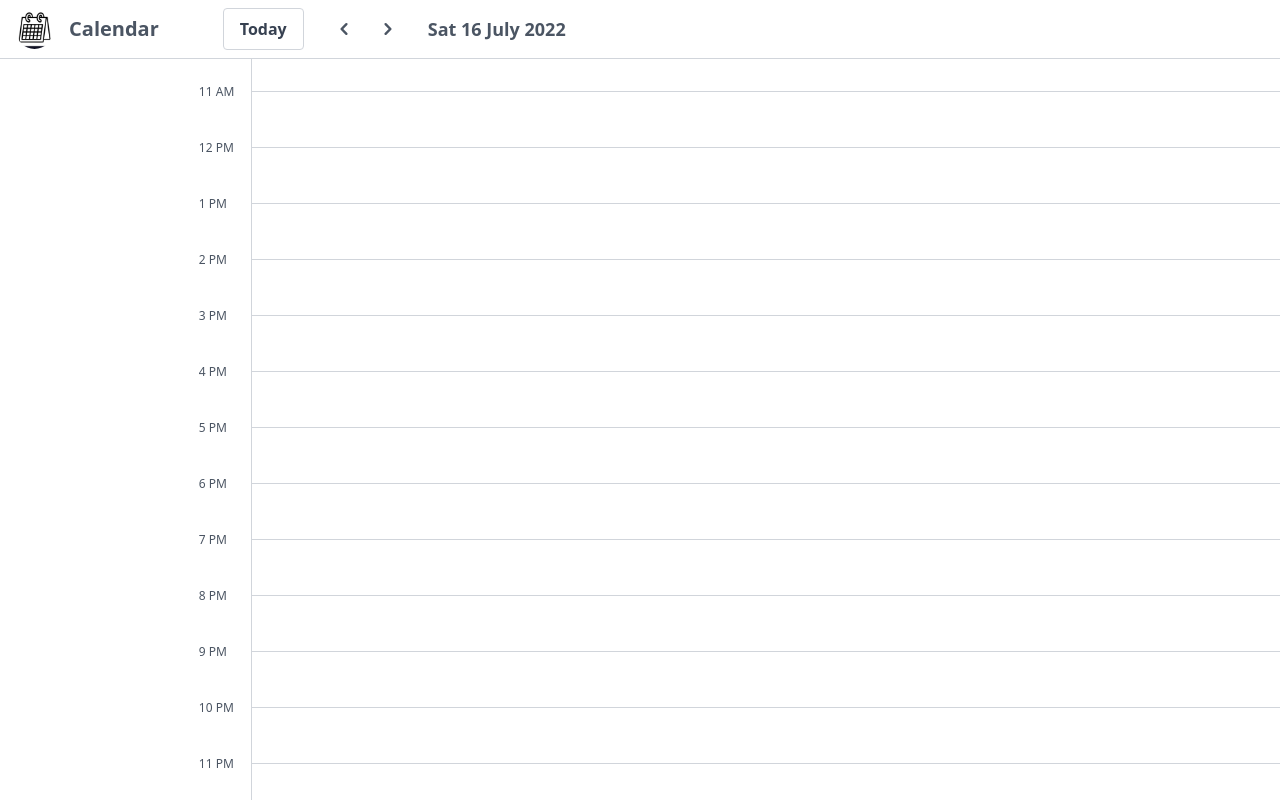
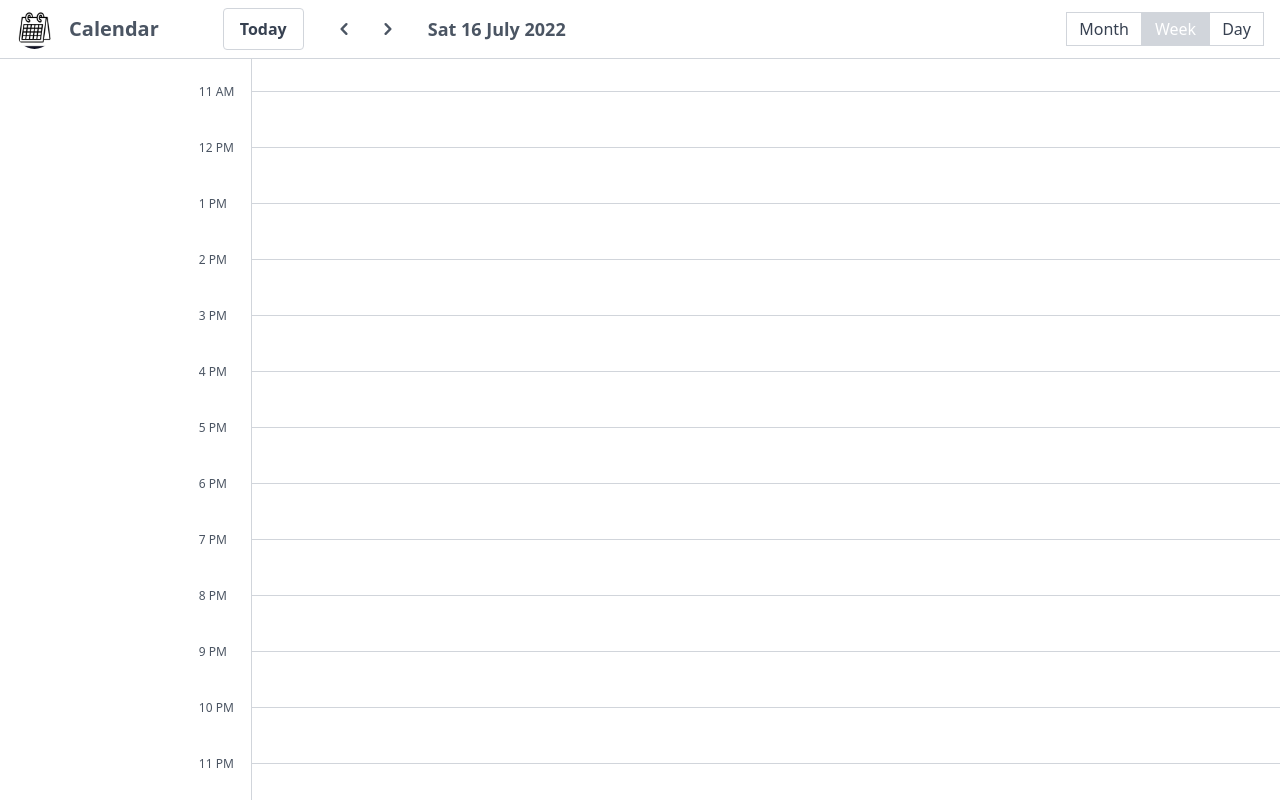
Before and after one commit to gouthamrangarajan/reactjs, a Next.js app in the folder full-calendar-events/: page /day in a window 1280 px wide. Built offline with nearby package versions, Linux system fonts and the light colour scheme.

Commit message:
Nav changes

```diff
--- a/full-calendar-events/components/Day/Nav.tsx
+++ b/full-calendar-events/components/Day/Nav.tsx
@@ -2,18 +2,20 @@ import React from 'react'
 import useCalendar from '../../hooks/useCalendar'
 import { ChevronLeftIcon, ChevronRightIcon } from "@heroicons/react/solid"
 import { getDayOfWeek } from '../../util';
+import TodayBtn from '../TodayBtn';
+import RouteBtns from '../RouteBtns';
 
 function Nav() {
-    let { today, prevDay, nextDay, currYear, monthNames, currMonthIndex, currDayOfTheMonth, dayNames } = useCalendar();
+    let { prevDay, nextDay, currYear, monthNames, currMonthIndex, currDayOfTheMonth, dayNames } = useCalendar();
 
     return (
         <nav className='z-10 bg-white py-2 px-4 sticky top-0 border-b border-gray-300 h-16 flex items-center select-none'>
+            <div className='flex items-center flex-1'>
+
                 <img className="object-contain mr-4 h-10 rounded-full" src="/imgs/logo.png" alt="Logo" />
                 <span className="text-xl font-semibold text-gray-600">Calendar</span>
                 <div className='flex ml-16 space-x-6 items-center'>
-                <button className='appearance-none outline-none bg-white rounded py-2 px-4 transition duration-300 hover:opacity-90
-                                    focus:bg-gray-50 text-gray-700 border border-gray-300 font-semibold'
-                    onClick={today}>Today</button>
+                    <TodayBtn></TodayBtn>
                     <div className='flex space-x-3 items-center'>
                         <button className='appearance-none outline-none bg-white rounded-full p-1 transition duration-300 hover:opacity-90
                                     focus:bg-gray-100 text-gray-600 ' title='Previous Day'
@@ -30,6 +32,10 @@ function Nav() {
                         {getDayOfWeek(dayNames, currDayOfTheMonth, currMonthIndex, currYear)} {currDayOfTheMonth} {monthNames[currMonthIndex]} {currYear}
                     </span>
                 </div>
+            </div>
+            <div className='flex'>
+                <RouteBtns></RouteBtns>
+            </div>
         </nav>
     )
 }
--- a/full-calendar-events/components/Month/Nav.tsx
+++ b/full-calendar-events/components/Month/Nav.tsx
@@ -1,18 +1,19 @@
 import React from 'react'
 import useCalendar from '../../hooks/useCalendar'
 import { ChevronLeftIcon, ChevronRightIcon } from "@heroicons/react/solid"
+import TodayBtn from '../TodayBtn';
+import RouteBtns from '../RouteBtns';
 
 function Nav() {
-    let { today, prevMonth, nextMonth, currYear, monthNames, currMonthIndex } = useCalendar();
+    let { prevMonth, nextMonth, currYear, monthNames, currMonthIndex } = useCalendar();
 
     return (
         <nav className='z-10 bg-white py-2 px-4 sticky top-0 border-b border-gray-300 h-16 flex items-center select-none'>
+            <div className='flex items-center flex-1'>
                 <img className="object-contain mr-4 h-10 rounded-full" src="/imgs/logo.png" alt="Logo" />
                 <span className="text-xl font-semibold text-gray-600">Calendar</span>
                 <div className='flex ml-16 space-x-6 items-center'>
-                <button className='appearance-none outline-none bg-white rounded py-2 px-4 transition duration-300 hover:opacity-90
-                                    focus:bg-gray-50 text-gray-700 border border-gray-300 font-semibold'
-                    onClick={today}>Today</button>
+                    <TodayBtn></TodayBtn>
                     <div className='flex space-x-3 items-center'>
                         <button className='appearance-none outline-none bg-white rounded-full p-1 transition duration-300 hover:opacity-90
                                     focus:bg-gray-100 text-gray-600 ' title='Previous Month'
@@ -27,6 +28,10 @@ function Nav() {
                     </div>
                     <span className='text-gray-600 text-lg font-semibold'>{monthNames[currMonthIndex]} {currYear}</span>
                 </div>
+            </div>
+            <div className='flex items-center'>
+                <RouteBtns></RouteBtns>
+            </div>
         </nav>
     )
 }
--- /dev/null
+++ b/full-calendar-events/components/RouteBtns.tsx
@@ -0,0 +1,27 @@
+import { useRouter } from 'next/router';
+import React from 'react'
+
+function RouteBtns() {
+    const router = useRouter();
+    return (
+        <>
+            <button className='appearance-none outline-none bg-white  py-1 px-3 transition duration-300
+                                    hover:opacity-90 focus:bg-gray-50 text-gray-700 border border-gray-300 '
+                onClick={() => {
+                    router.push("/");
+                }}>Month</button>
+            <button className='appearance-none outline-none bg-white  py-1 px-3 transition duration-300
+                                    hover:opacity-90 focus:bg-gray-50 text-gray-700 border border-gray-300
+                                    disabled:bg-gray-300 disabled:cursor-not-allowed disabled:text-white'
+                disabled>Week</button>
+
+            <button className='appearance-none outline-none bg-white  py-1 px-3 transition duration-300
+                                    hover:opacity-90 focus:bg-gray-50 text-gray-700 border border-gray-300 '
+                onClick={() => {
+                    router.push("/day");
+                }}>Day</button>
+        </>
+    )
+}
+
+export default RouteBtns
--- /dev/null
+++ b/full-calendar-events/components/TodayBtn.tsx
@@ -0,0 +1,13 @@
+import useCalendar from "../hooks/useCalendar"
+
+
+function TodayBtn() {
+    let { today } = useCalendar();
+    return (
+        <button className='appearance-none outline-none bg-white rounded py-2 px-4 transition duration-300 hover:opacity-90
+        focus:bg-gray-50 text-gray-700 border border-gray-300 font-semibold'
+            onClick={today}>Today</button>
+    )
+}
+
+export default TodayBtn
```
Lines whose indentation alone changed are shown as unchanged.
